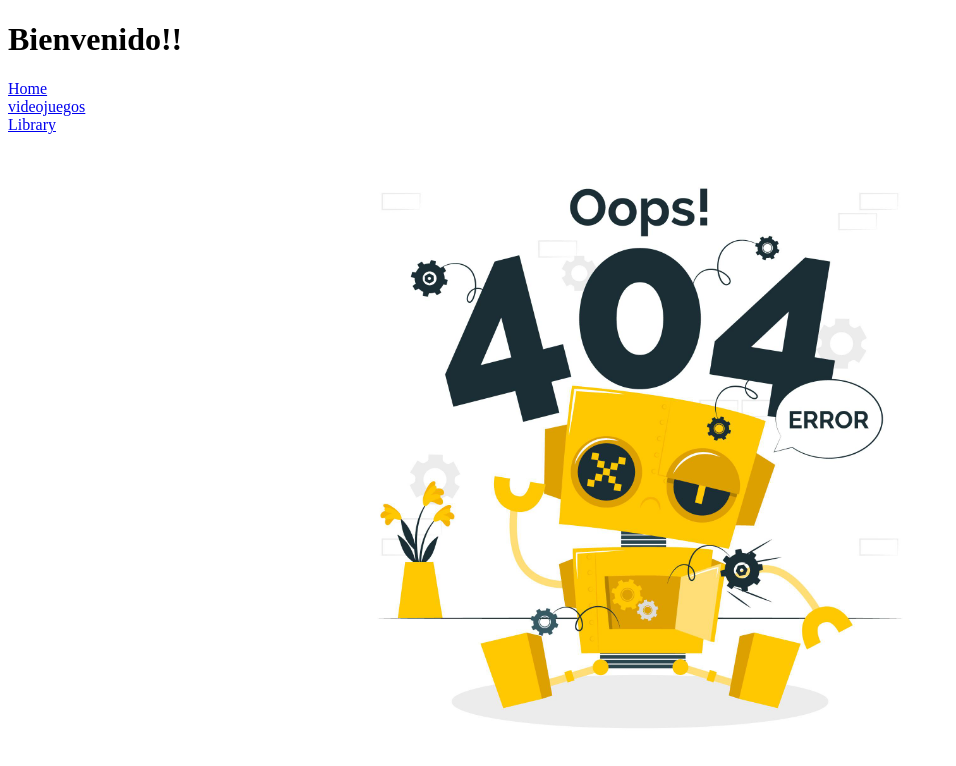
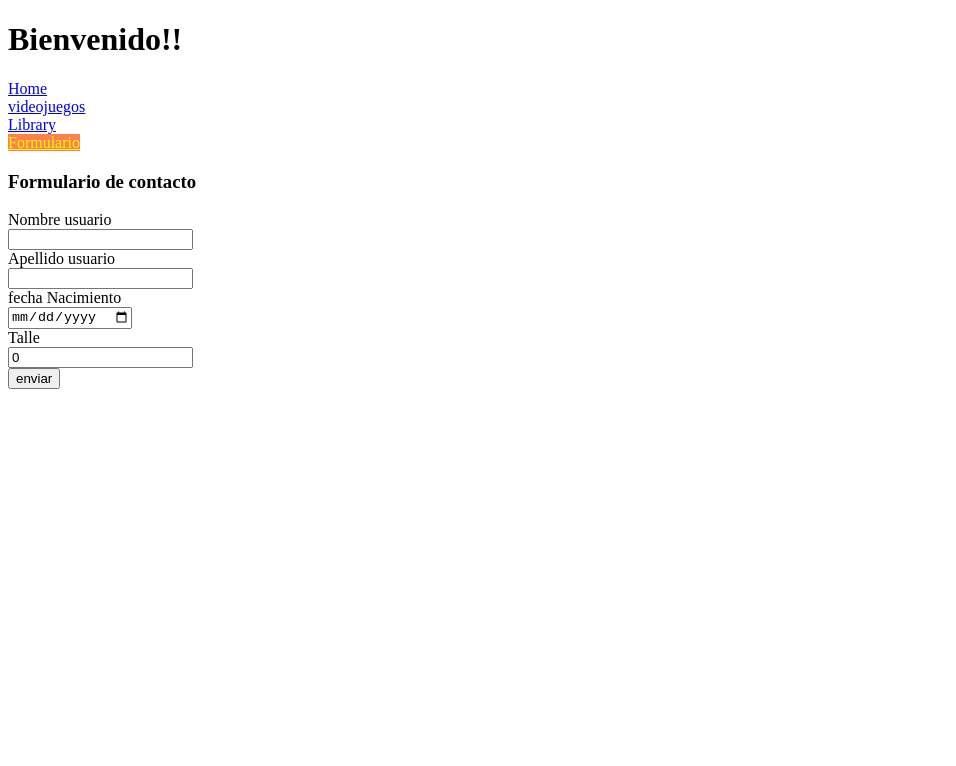
Before and after one commit to nelson83mdq/aprendiendo_angular, an Angular app: page /formContact in a window 1280 px wide. Shown: the top 766 px of the page, without its empty margins (0-956 px from the left). Built offline with nearby package versions, Linux system fonts and the light colour scheme.

Commit message:
adding a form to the proyect

```diff
--- a/src/app/app-routing.module.ts
+++ b/src/app/app-routing.module.ts
@@ -5,12 +5,14 @@ import { VideoJuegosComponent } from './video-juegos/video-juegos.component';
 import { LibraryComponent } from './library/library.component';
 import { HomeComponent } from './home/home.component';
 import { OopsErrorComponent } from './oops-error/oops-error.component';
+import { FormContactComponent } from './form-contact/form-contact.component';
 
 const routes: Routes = [
   {path: 'videojuegos', component: VideoJuegosComponent},
   {path: '', component: HomeComponent},
   {path: 'library', component: LibraryComponent},
   {path: 'library/:someBook', component: LibraryComponent},
+  {path: 'formContact', component: FormContactComponent},
   {path: '**', component: OopsErrorComponent},
 
 ];
--- a/src/app/app.component.css
+++ b/src/app/app.component.css
@@ -0,0 +1,4 @@
+.activelink {
+    color: yellow;
+    background-color: coral;
+}
--- a/src/app/app.component.html
+++ b/src/app/app.component.html
@@ -3,7 +3,8 @@
 <nav>
     <a [routerLink]="['/']">Home</a><br/>
     <a [routerLink]="['/videojuegos']">videojuegos</a><br/>
-    <a [routerLink]="['/library']">Library</a><br/>
+    <a [routerLink]="['/library']" [routerLinkActive]="['activelink']">Library</a><br/>
+    <a [routerLink]="['/formContact']" [routerLinkActive]="['activelink']">Formulario</a><br/>
 </nav>
 
 <router-outlet></router-outlet>
--- a/src/app/app.module.ts
+++ b/src/app/app.module.ts
@@ -8,6 +8,7 @@ import { FormsModule } from '@angular/forms';
 import { HomeComponent } from './home/home.component';
 import { LibraryComponent } from './library/library.component';
 import { OopsErrorComponent } from './oops-error/oops-error.component';
+import { FormContactComponent } from './form-contact/form-contact.component';
 
 @NgModule({
   declarations: [
@@ -15,7 +16,8 @@ import { OopsErrorComponent } from './oops-error/oops-error.component';
     VideoJuegosComponent,
     HomeComponent,
     LibraryComponent,
-    OopsErrorComponent
+    OopsErrorComponent,
+    FormContactComponent
   ],
   imports: [
     BrowserModule,
--- /dev/null
+++ b/src/app/form-contact/form-contact.component.html
@@ -0,0 +1,16 @@
+<h3>Formulario de contacto</h3>
+<form #formCtato="ngForm" (ngSubmit)="onSubmit()">
+    <label for="nombre">Nombre usuario</label> <br/>
+    <input type="text" #nombre="ngModel" name='nombre' [(ngModel)]="user.name"/> <br/>
+
+    <label for="apellido">Apellido usuario</label> <br/>
+    <input type="text" #apellido="ngModel" name='apellido' [(ngModel)]="user.surname"/> <br/>
+
+    <label for="fecha">fecha Nacimiento</label> <br/>
+    <input type="date" #fecha="ngModel" name='fecha' [(ngModel)]="user.birthDate"/> <br/>
+
+    <label for="shoesize">Talle</label> <br/>
+    <input type="text" #shoesize="ngModel" name='shoesize' [(ngModel)]="user.shoeSize"/> <br/>
+
+    <input type="submit" value="enviar"/>
+</form>
--- /dev/null
+++ b/src/app/form-contact/form-contact.component.ts
@@ -0,0 +1,23 @@
+import { Component } from '@angular/core';
+import { Usuario } from './usuario';
+
+@Component({
+  selector: 'app-form-contact',
+  templateUrl: './form-contact.component.html',
+  styleUrls: ['./form-contact.component.css']
+})
+export class FormContactComponent {
+  public user: Usuario;
+  public d: Date;
+  constructor(){
+    this.d = new Date();
+    this.user= new Usuario('','','',this.d,0);
+  }
+
+  onSubmit(){
+    //console.log("hola "+ this.value + "!!!!");
+    console.log(this.user);
+
+  }
+
+}
--- /dev/null
+++ b/src/app/form-contact/usuario.ts
@@ -0,0 +1,10 @@
+export class Usuario {
+
+    constructor(
+        public name: string,
+        public surname: string,
+        public address: string,
+        public birthDate: Date,
+        public shoeSize: number
+    ){}
+}
```
Also changed, not shown: src/app/form-contact/form-contact.component.css (added), 1 other file (tests, documents, lock files or other folders).
